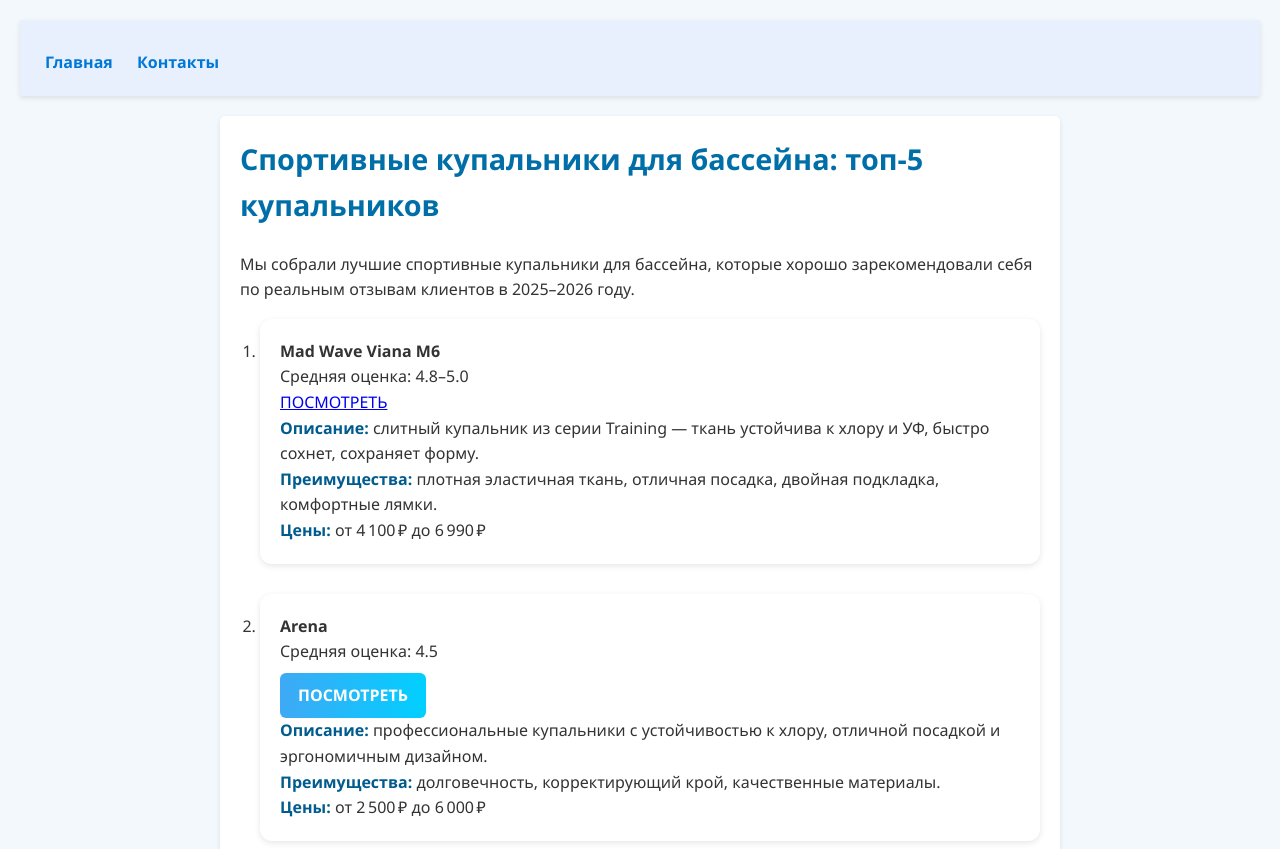
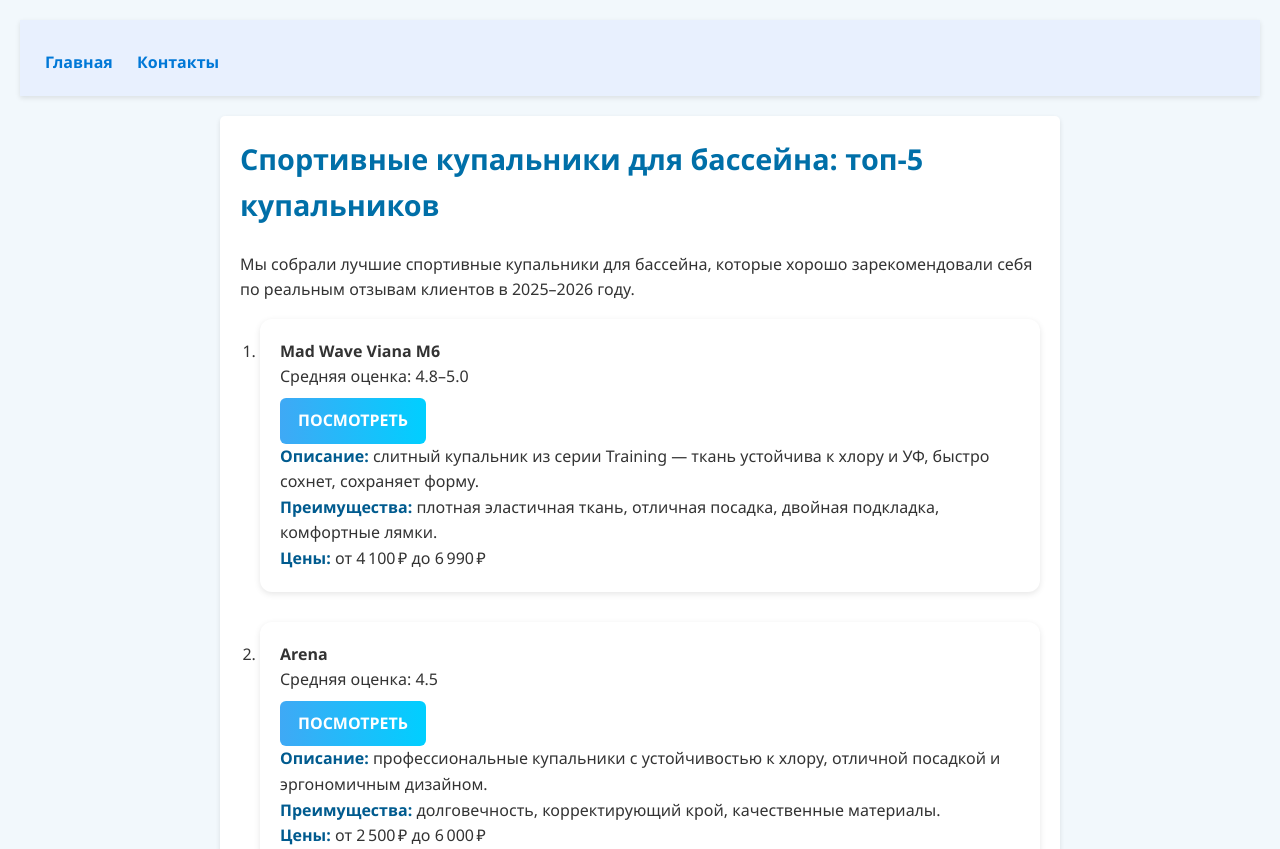
Before and after one commit to PolinCPA/luch-kupalnili-bass, a plain HTML site: page index.html in a window 1280 px wide. Shown: the top 849 px of the page. Drawn offline with Linux system fonts and the light colour scheme.

Commit message:
Update index.html

```diff
--- a/index.html
+++ b/index.html
@@ -165,7 +165,7 @@
   <li>
     <strong>Mad Wave Viana M6</strong><br>
     Средняя оценка: 4.8–5.0<br>
-    <a href="https://https://ficca2021.com/g/02ocqj6mtrdc746db3a602f7474c98/?erid=2bL9aMPo2e49hMef4pezty6FiE&ulp=https%3A%2F%2Fwww.madwave.ru%2Fcatalog%2Ftekstil-sportivnoe-plavanie%2Fzhenskiy-kupalnik-modeliruyushchiy%2Fviana-m6%3Fsku%3D10035589 class="button">ПОСМОТРЕТЬ</a><br>
+    <a href="https://ficca2021.com/g/02ocqj6mtrdc746db3a602f7474c98/?erid=2bL9aMPo2e49hMef4pezty6FiE&ulp=https%3A%2F%2Fwww.madwave.ru%2Fcatalog%2Ftekstil-sportivnoe-plavanie%2Fzhenskiy-kupalnik-modeliruyushchiy%2Fviana-m6%3Fsku%3D10035589" class="button">ПОСМОТРЕТЬ</a><br>
     <em>Описание:</em> слитный купальник из серии Training — ткань устойчива к хлору и УФ, быстро сохнет, сохраняет форму.<br>
     <em>Преимущества:</em> плотная эластичная ткань, отличная посадка, двойная подкладка, комфортные лямки.<br>
     <em>Цены:</em> от 4 100 ₽ до 6 990 ₽
```
